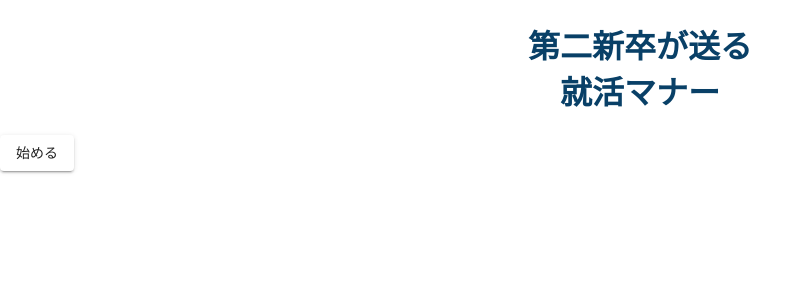
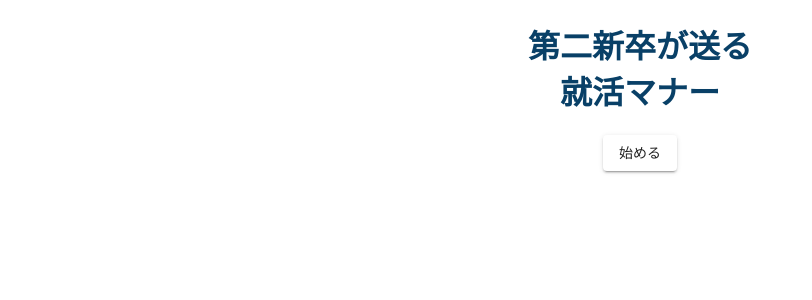
Before and after one commit to shion0223/intern-shion, an Angular app in the folder manner-app/: page / in a window 1280 px wide. Shown: the top 300 px of the page, without its empty margins (0-812 px from the left). Built offline with nearby package versions, Linux system fonts and the light colour scheme.

Commit message:
ボタンを中央に寄せた

```diff
--- a/manner-app/src/app/components/button/button.component.html
+++ b/manner-app/src/app/components/button/button.component.html
@@ -1,6 +1,5 @@
-<div>
-    <nav>
-        <a routerLink="/question"><button mat-raised-button>始める</button></a>
-    </nav>
+<div class="outer">
+
+    <button routerLink="/question" mat-raised-button>始める</button>
 
 </div>
--- a/manner-app/src/app/components/button/button.component.scss
+++ b/manner-app/src/app/components/button/button.component.scss
@@ -0,0 +1,5 @@
+.outer{
+    display: flex;
+    justify-content: center;
+    align-items: center;
+  }
```
